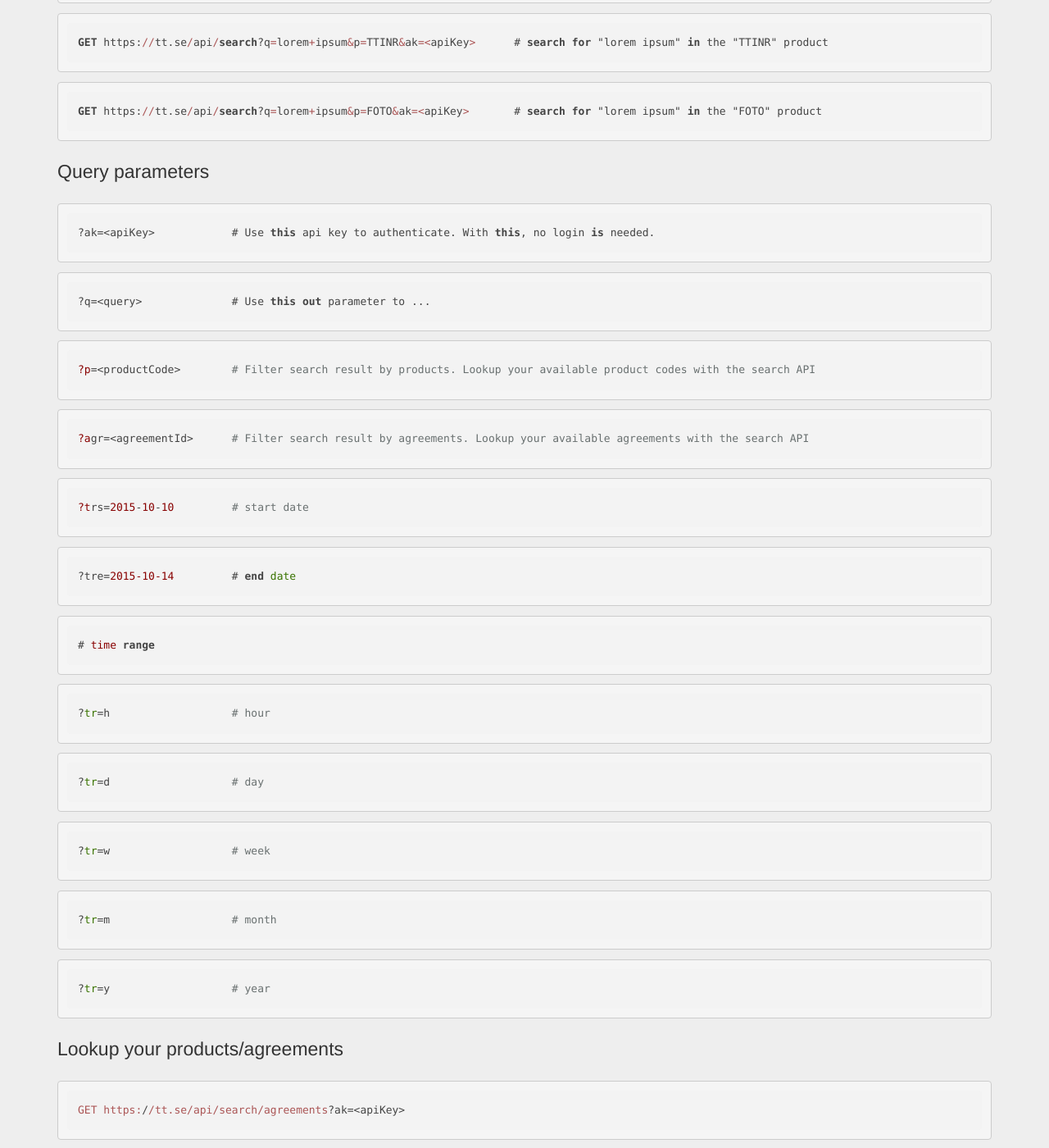
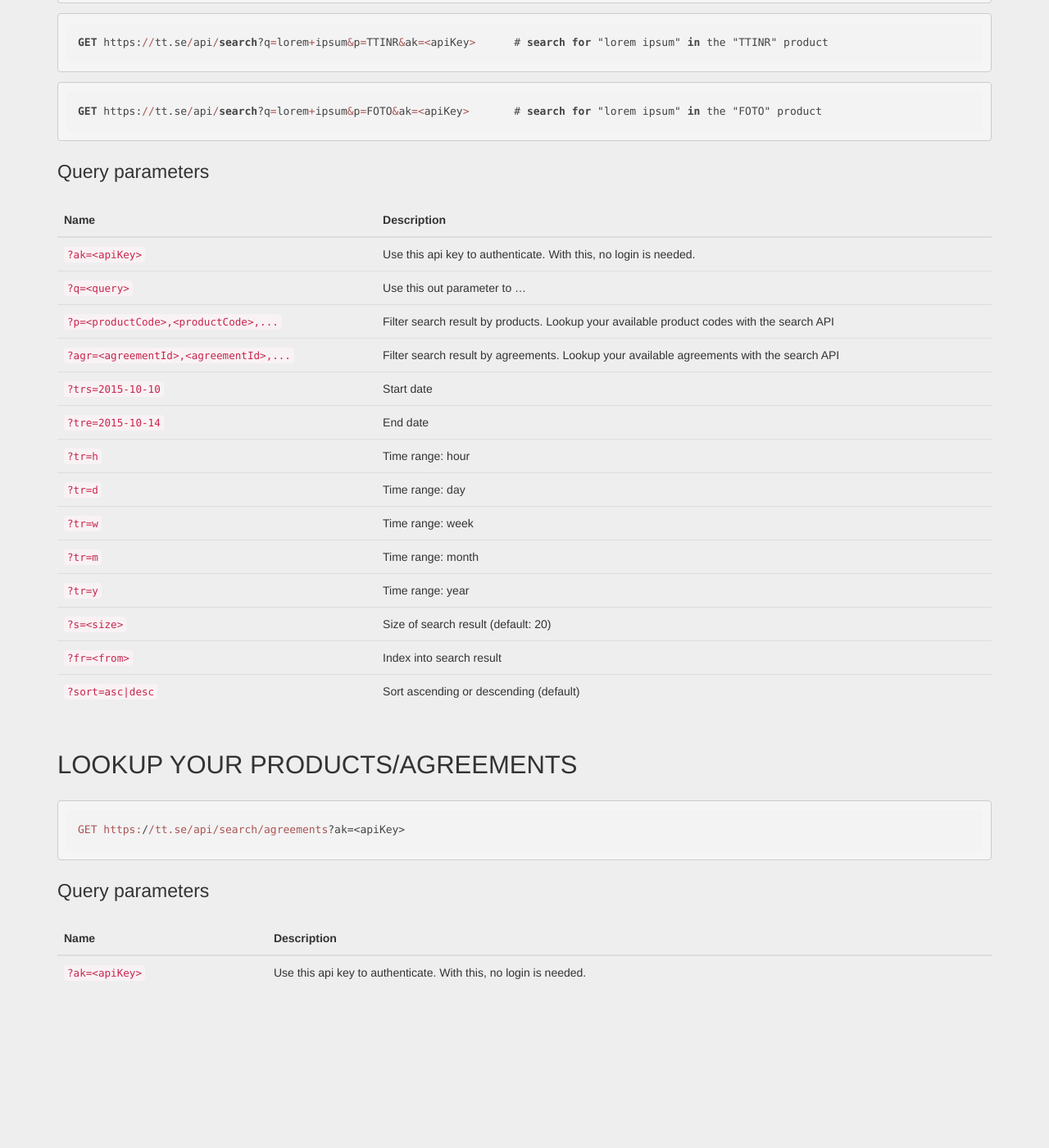
Before and after one commit to ttab/ttab.github.io, a Jekyll site: the page built from search-api.md, in a window 1280 px wide and 1400 px high, scrolled down 308 px. Shown: the whole window at 82% size. Built offline with Jekyll 4.4.1, drawn with Linux system fonts in a browser that asks for light colours; nearby versions of some CDN libraries; some web fonts are replaced.

Commit message:
expanded search api documentation

````diff
--- a/search-api.md
+++ b/search-api.md
@@ -19,56 +19,33 @@ GET https://tt.se/api/search?q=lorem+ipsum&p=FOTO&ak=<apiKey>       # search for
 
 ## Query parameters
 
-```
-?ak=<apiKey>            # Use this api key to authenticate. With this, no login is needed.
-```
+{:.table}
+Name                      | Description
+--------------------------|--------------
+`?ak=<apiKey>`            | Use this api key to authenticate. With this, no login is needed.
+`?q=<query>`              | Use this out parameter to ...
+`?p=<productCode>,<productCode>,...`        | Filter search result by products. Lookup your available product codes with the search API
+`?agr=<agreementId>,<agreementId>,...`      | Filter search result by agreements. Lookup your available agreements with the search API
+`?trs=2015-10-10`         | Start date
+`?tre=2015-10-14`         | End date
+`?tr=h `                  | Time range: hour
+`?tr=d `                  | Time range: day
+`?tr=w `                  | Time range: week
+`?tr=m `                  | Time range: month
+`?tr=y `                  | Time range: year
+`?s=<size>`               | Size of search result (default: 20)
+`?fr=<from>`              | Index into search result
+`?sort=asc|desc`          | Sort ascending or descending (default)
 
-```
-?q=<query>              # Use this out parameter to ...
-```
-
-```
-?p=<productCode>        # Filter search result by products. Lookup your available product codes with the search API
-```
-
-```
-?agr=<agreementId>      # Filter search result by agreements. Lookup your available agreements with the search API
-```
-
-```
-?trs=2015-10-10         # start date
-```
-
-```
-?tre=2015-10-14         # end date
-```
-
-```
-# time range
-```
-
-```
-?tr=h                   # hour
-```
-
-```
-?tr=d                   # day
-```
-
-```
-?tr=w                   # week
-```
-
-```
-?tr=m                   # month
-```
-
-```
-?tr=y                   # year
-```
-
-## Lookup your products/agreements
+# Lookup your products/agreements
 
 ```
 GET https://tt.se/api/search/agreements?ak=<apiKey>
 ```
+
+## Query parameters
+
+{:.table}
+Name                      | Description
+--------------------------|--------------
+`?ak=<apiKey>`            | Use this api key to authenticate. With this, no login is needed.
````
